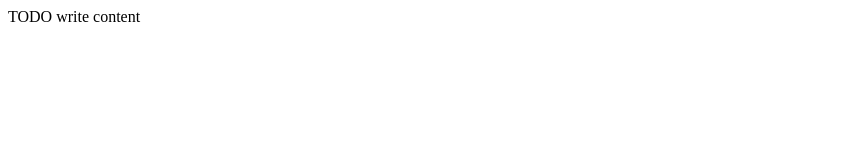
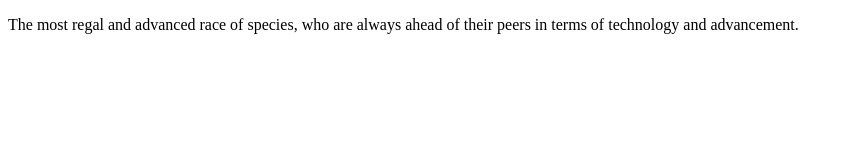
Before and after one commit to ceadoor/trace.cea.ac.in, a plain HTML site: page index.html in a window 1280 px wide. Shown: the whole page, without its empty margins (0-848 px from the left). Drawn offline with Linux system fonts and the light colour scheme.

Commit message:
Added Index page title

```diff
--- a/index.html
+++ b/index.html
@@ -5,11 +5,11 @@ file 'LICENSE', which is part of this source code package.
 -->
 <html>
     <head>
-        <title>TODO supply a title</title>
+        <title>TRACE CEA</title>
         <meta charset="UTF-8">
         <meta name="viewport" content="width=device-width, initial-scale=1.0">
     </head>
     <body>
-        <div>TODO write content</div>
+        <p>The most regal and advanced race of species, who are always ahead of their peers in terms of technology and advancement. </p>
     </body>
 </html>
```
